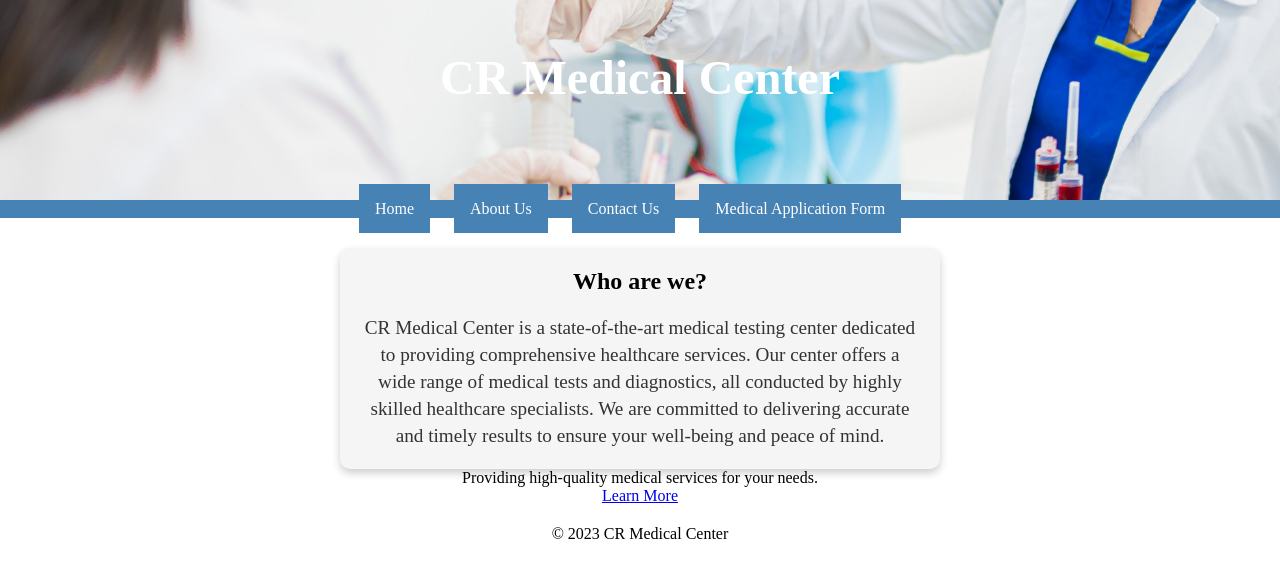
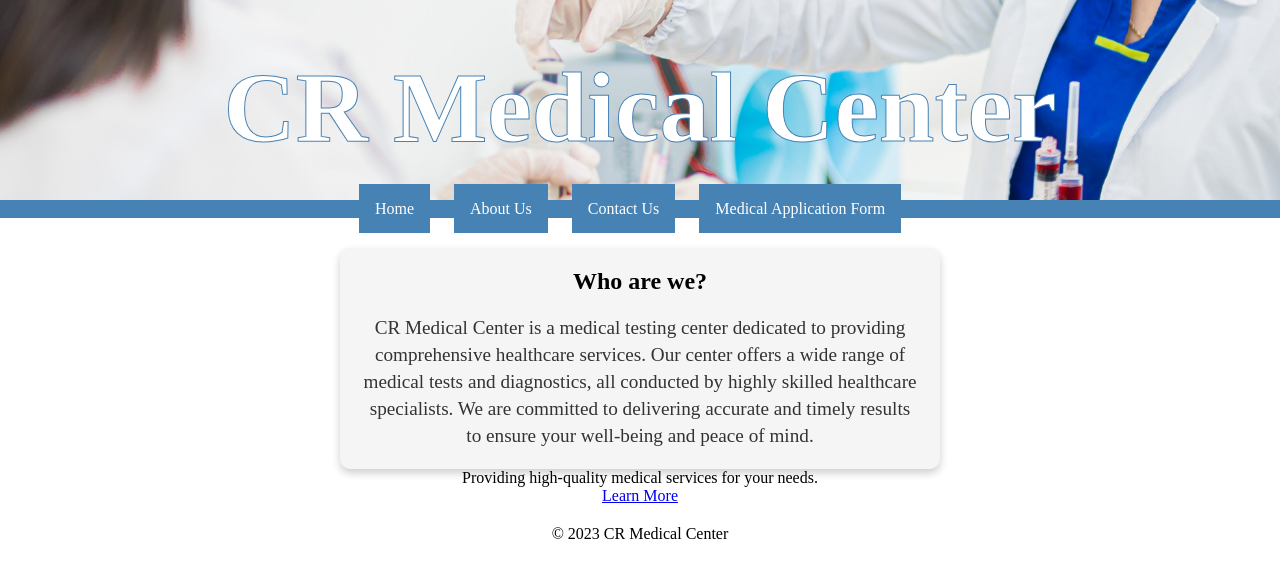
Before and after one commit to RafiCHALHOUB/crmedicalcenter, a Django app: page / in a window 1280 px wide. Shown: the top 578 px of the page. Run offline with Django 4.2, Linux system fonts and the light colour scheme.

Commit message:
'Added pictures and modified css homepage'

```diff
--- a/medical_test_center_app/static/css/homepage.css
+++ b/medical_test_center_app/static/css/homepage.css
@@ -124,8 +124,9 @@ h1 {
     z-index: 1;
     text-align: center;
     color: white;
-    font-size: xxx-large;
-
+    font-size: 100px;
+    font-family: "Times New Roman";
+    -webkit-text-stroke: 1px steelblue;
 }
 
 /* Style for the presentation section */
--- a/medical_test_center_app/templates/homepage.html
+++ b/medical_test_center_app/templates/homepage.html
@@ -13,17 +13,17 @@
 <body>
 {% block content %}
 <header class="slideshow-header">
+    <h1>CR Medical Center</h1>
+
     <div class="slideshow-container">
         <img class="mySlides" src="{% static 'img/mri.jpg' %}">
         <img class="mySlides" src="{% static 'img/xray.jpg' %}">
         <img class="mySlides" src="{% static 'img/blood.jpg' %}">
-        <img class="mySlides" src="{% static 'img/microscope.jpg' %}">
-        <img class="mySlides" src="{% static 'img/scan.jpg' %}">
-
+        <img class="mySlides" src="{% static 'img/micro.jpg' %}">
+        <img class="mySlides" src="{% static 'img/analysis.jpg' %}">
         <script src="{% static 'js/homepage.js' %}"></script>
 
     </div>
-    <h1>CR Medical Center</h1>
 </header>
 
 
@@ -61,7 +61,7 @@
 <section class="presentation" >
        <h2>Who are we?</h2>
     <p class="w3-justify">
-        CR Medical Center is a state-of-the-art medical testing center dedicated to providing comprehensive healthcare services. Our center offers a wide range of medical tests and diagnostics, all conducted by highly skilled healthcare specialists.
+        CR Medical Center is a medical testing center dedicated to providing comprehensive healthcare services. Our center offers a wide range of medical tests and diagnostics, all conducted by highly skilled healthcare specialists.
         We are committed to delivering accurate and timely results to ensure your well-being and peace of mind.
     </p>
 
```
Also changed, not shown: medical_test_center_app/static/img/analysis.jpg (added), medical_test_center_app/static/img/micro.jpg (added).
